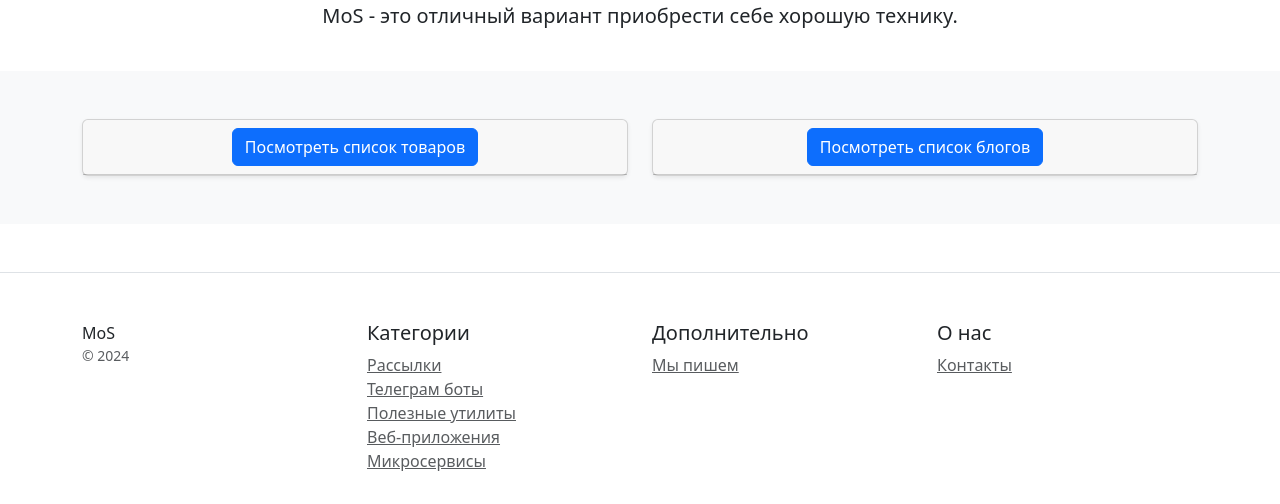
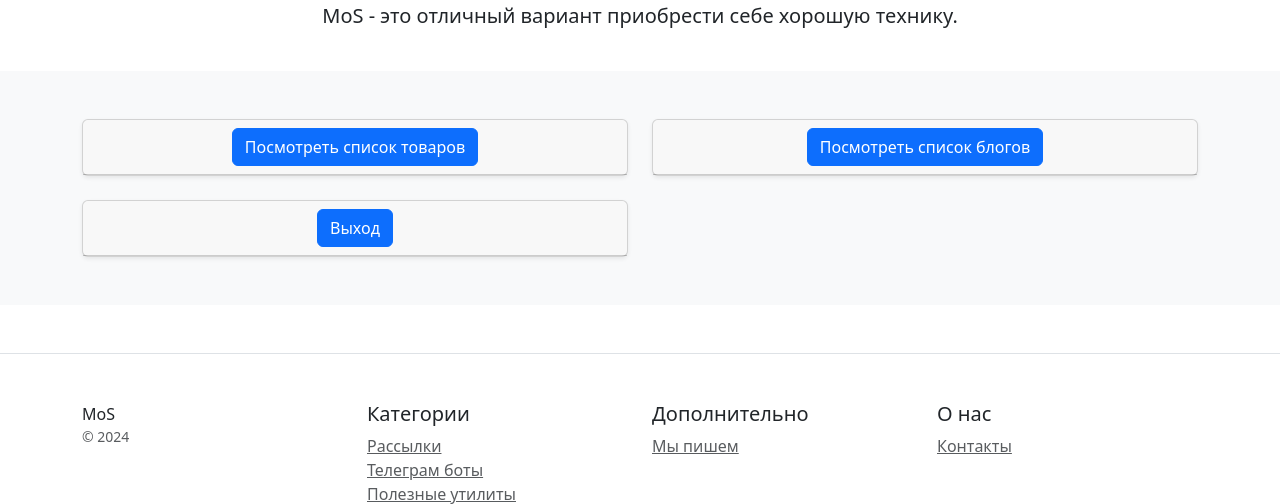
Before and after one commit to SergeiVokhminov/online_store_homework, a Django app: page / in a window 1280 px wide. Shown: the part 178-682 px from the top of the page. Run offline with Django 5.2, Linux system fonts and the light colour scheme; the visitor is signed in with stand-in values (Sample User, id 1); some libraries are stand-ins or nearby versions.

Commit message:
обновлены шаблоны приложения catalog

```diff
--- a/catalog/templates/catalog/home.html
+++ b/catalog/templates/catalog/home.html
@@ -16,6 +16,16 @@
                 <div class="card shadow-sm">
                     <div class="card-header">
                         <a class="btn btn-primary" href="{% url 'blogs:blog_list' %}" role="button">Посмотреть список блогов</a>
+                    </div>
+                </div>
+            </div>
+            <div class="col">
+                <div class="card shadow-sm">
+                    <div class="card-header">
+                        <form method="post" action="{% url 'users:logout' %}">
+                            {% csrf_token %}
+                            <button type="submit" class="btn btn-primary" role="button">Выход</button>
+                        </form>
                     </div>
                 </div>
             </div>
--- a/catalog/templates/catalog/product_detail.html
+++ b/catalog/templates/catalog/product_detail.html
@@ -4,7 +4,7 @@
 {% block content %}
 <div class="album py-5 bg-body-tertiary">
     <div class="container">
-        <div class="row row-cols-1 row-cols-sm-2 row-cols-md-3 g-3">
+        <div class="row row-cols-1 row-cols-sm-2 row-cols-md-2">
             <div class="col">
                 <div class="card shadow-sm">
                     <img src="{{ product.image | media_filter }}">
@@ -24,7 +24,7 @@
                                 {% if perms.catalog.can_unpublish_product and product.is_published %}
                                 <form action="{% url 'catalog:unpublish_product' product.pk %}" method="post">
                                     {% csrf_token %}
-                                    <button class="btn btn-secondary" type="submit">Снять с публикации</button>
+                                    <button class="btn btn-primary" type="submit">Снять с публикации</button>
                                 </form>
                                 {% endif %}
                                 {% if perms.catalog.delete_product or user == product.owner %}
```
